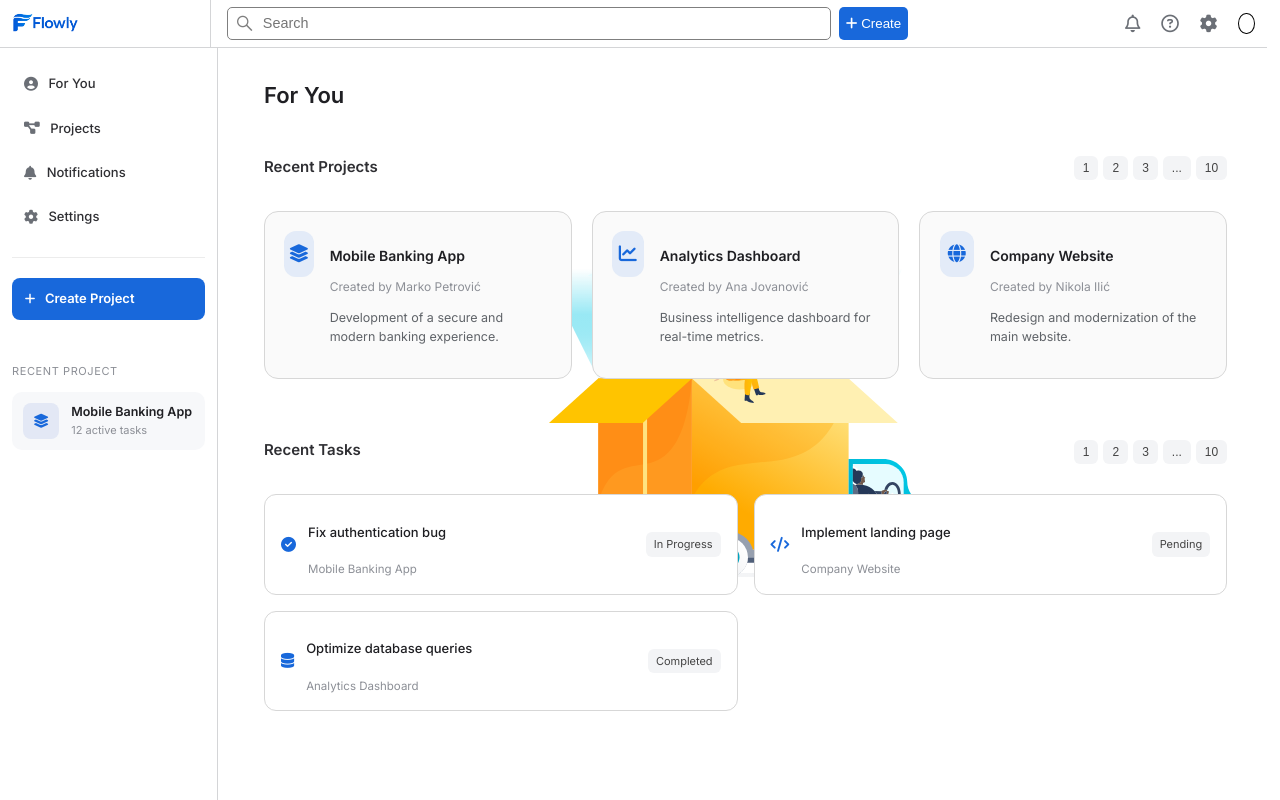
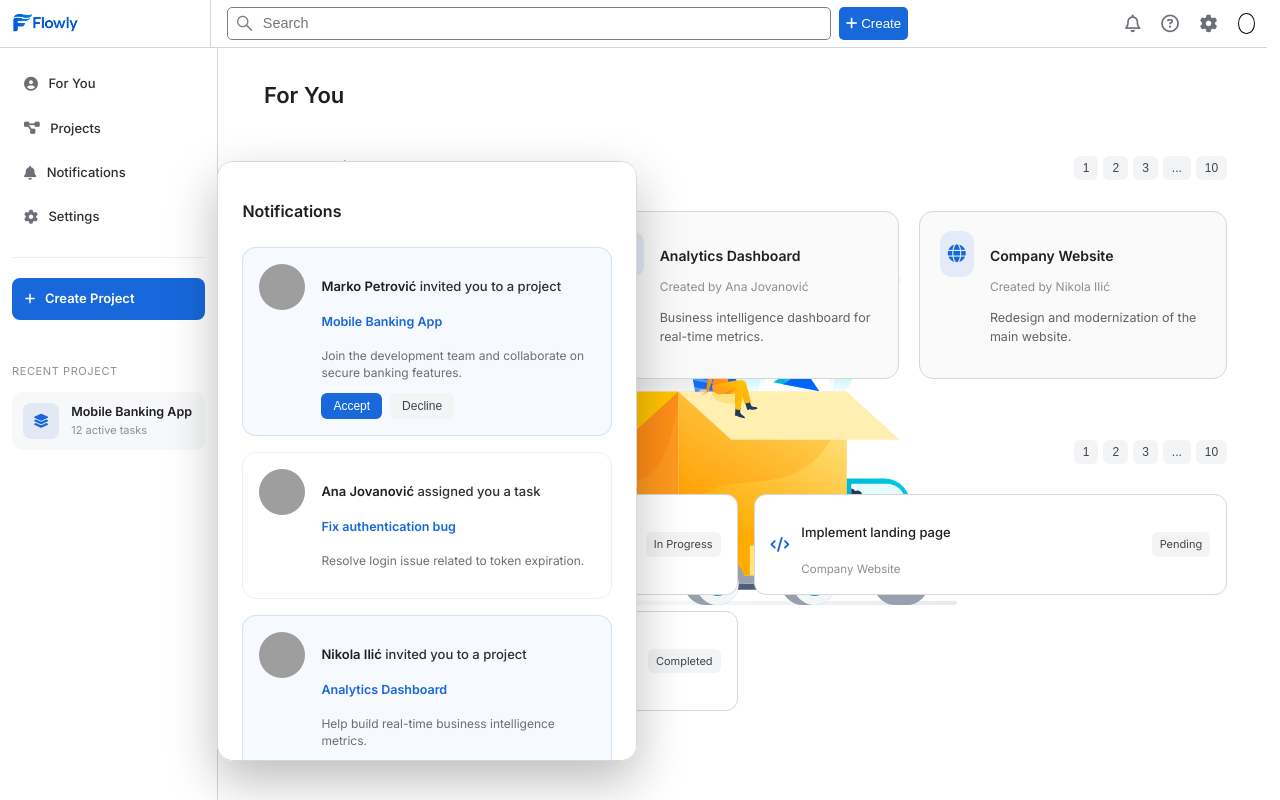
Before and after one commit to stefanpopovic01/project-management-app, a React (Vite) app in the folder frontend/: page /dashboard in a window 1280 px wide. Both pictures are taken after a click on the link "Notifications". Built offline with nearby package versions, Linux system fonts and the light colour scheme; grey boxes are pictures that could not be loaded.

Commit message:
Notifications menu

```diff
--- /dev/null
+++ b/frontend/src/components/SidebarNotifications/SidebarNotifications.css
@@ -0,0 +1,135 @@
+.sn-container {
+  width: 420px;
+  max-height: 75vh;
+  background: #ffffff;
+  border-radius: 16px;
+  box-shadow: 0 20px 50px rgba(0, 0, 0, 0.263);
+  padding: 1.5rem;
+  font-family: "Inter", sans-serif;
+  overflow-y: auto;
+  position: absolute;
+  z-index: 900;
+  top: 15%;
+  left: 100%;
+  background-color: white;
+  border: 1px solid #d7d7d7;
+}
+
+/* HEADER */
+
+.sn-header h2 {
+  font-size: 16px;
+  font-weight: 600;
+  color: #1f1f23;
+  margin-bottom: 1.5rem;
+}
+
+/* ITEM */
+
+.sn-item {
+  display: flex;
+  gap: 1rem;
+  padding: 1rem;
+  border-radius: 14px;
+  transition: background 0.2s ease, box-shadow 0.2s ease;
+  margin-bottom: 1rem;
+  border: 1px solid #f0f0f0;
+}
+
+.sn-item:hover {
+  background: #fafafa;
+  box-shadow: 0 6px 18px rgba(0, 0, 0, 0.05);
+}
+
+/* Invite highlight (suptilno plava) */
+.sn-invite {
+  background: rgba(24, 104, 219, 0.04);
+  border: 1px solid rgba(24, 104, 219, 0.15);
+}
+
+/* AVATAR */
+
+.sn-avatar {
+  width: 46px;
+  height: 46px;
+  border-radius: 50%;
+  overflow: hidden;
+  flex-shrink: 0;
+  background: #e3e8f5;
+}
+
+.sn-avatar img {
+  width: 100%;
+  height: 100%;
+  object-fit: cover;
+}
+
+/* CONTENT */
+
+.sn-content {
+  display: flex;
+  flex-direction: column;
+}
+
+.sn-title {
+  font-size: 13px;
+  font-weight: 500;
+  color: #2f2f33;
+  margin-bottom: 4px;
+}
+
+.sn-title strong {
+  font-weight: 600;
+  color: #1f1f23;
+}
+
+.sn-project {
+  font-size: 12.5px;
+  font-weight: 600;
+  color: rgb(24, 104, 219);
+  margin-bottom: 4px;
+}
+
+.sn-desc {
+  font-size: 12px;
+  color: #6b6f76;
+  line-height: 1.4;
+  margin-bottom: 0.75rem;
+}
+
+/* ACTION BUTTONS */
+
+.sn-actions {
+  display: flex;
+  gap: 0.5rem;
+}
+
+.sn-accept {
+  background: rgb(24, 104, 219);
+  color: #ffffff;
+  border: none;
+  padding: 6px 12px;
+  font-size: 12px;
+  border-radius: 6px;
+  cursor: pointer;
+  transition: background 0.2s ease;
+}
+
+.sn-accept:hover {
+  background: rgb(20, 88, 185);
+}
+
+.sn-decline {
+  background: #f3f4f6;
+  color: #444;
+  border: none;
+  padding: 6px 12px;
+  font-size: 12px;
+  border-radius: 6px;
+  cursor: pointer;
+  transition: background 0.2s ease;
+}
+
+.sn-decline:hover {
+  background: #e5e7eb;
+}
--- /dev/null
+++ b/frontend/src/components/SidebarNotifications/SidebarNotifications.jsx
@@ -0,0 +1,80 @@
+import "./SidebarNotifications.css";
+
+const SidebarNotifications = () => {
+  return (
+    <div className="sn-container">
+
+      <div className="sn-header">
+        <h2>Notifications</h2>
+      </div>
+
+      <div className="sn-list">
+
+        {/* PROJECT INVITE */}
+        <div className="sn-item sn-invite">
+          <div className="sn-avatar">
+            <img src="#" alt="profile" />
+          </div>
+
+          <div className="sn-content">
+            <p className="sn-title">
+              <strong>Marko Petrović</strong> invited you to a project
+            </p>
+            <p className="sn-project">Mobile Banking App</p>
+            <p className="sn-desc">
+              Join the development team and collaborate on secure banking features.
+            </p>
+
+            <div className="sn-actions">
+              <button className="sn-accept">Accept</button>
+              <button className="sn-decline">Decline</button>
+            </div>
+          </div>
+        </div>
+
+        {/* TASK ASSIGNED */}
+        <div className="sn-item">
+          <div className="sn-avatar">
+            <img src="#" alt="profile" />
+          </div>
+
+          <div className="sn-content">
+            <p className="sn-title">
+              <strong>Ana Jovanović</strong> assigned you a task
+            </p>
+            <p className="sn-project">Fix authentication bug</p>
+            <p className="sn-desc">
+              Resolve login issue related to token expiration.
+            </p>
+          </div>
+        </div>
+
+        {/* PROJECT INVITE */}
+        <div className="sn-item sn-invite">
+          <div className="sn-avatar">
+            <img src="#" alt="profile" />
+          </div>
+
+          <div className="sn-content">
+            <p className="sn-title">
+              <strong>Nikola Ilić</strong> invited you to a project
+            </p>
+            <p className="sn-project">Analytics Dashboard</p>
+            <p className="sn-desc">
+              Help build real-time business intelligence metrics.
+            </p>
+
+            <div className="sn-actions">
+              <button className="sn-accept">Accept</button>
+              <button className="sn-decline">Decline</button>
+            </div>
+          </div>
+        </div>
+
+      </div>
+
+    </div>
+  );
+};
+
+export default SidebarNotifications;
--- a/frontend/src/components/VerticalNavbar/VerticalNavbar.jsx
+++ b/frontend/src/components/VerticalNavbar/VerticalNavbar.jsx
@@ -1,6 +1,11 @@
 import "./VerticalNavbar.css";
+import { useState } from "react";
+
+import SidebarNotifications from "../SidebarNotifications/SidebarNotifications";
 
 const VerticalNavbar = () => {
+
+const [notificationMenu, setNotificationMenu] = useState(false);
   return (
     <nav className="dh-sidebar">
       <div className="dh-sidebar-inner">
@@ -22,13 +27,15 @@ const VerticalNavbar = () => {
             <i className="fa-solid fa-chevron-right dh-sidebar-arrow"></i>
           </a>
 
-          <a href="#" className="dh-sidebar-link">
+          <a href="#" className="dh-sidebar-link" onClick={() => setNotificationMenu(!notificationMenu)}>
             <div className="dh-sidebar-left">
               <i className="fa-solid fa-bell"></i>
               <span>Notifications</span>
             </div>
             <i className="fa-solid fa-chevron-right dh-sidebar-arrow"></i>
           </a>
+
+            {notificationMenu && (<SidebarNotifications/> )}
 
           <a href="#" className="dh-sidebar-link">
             <div className="dh-sidebar-left">
--- a/frontend/src/pages/ForYou/ForYou.css
+++ b/frontend/src/pages/ForYou/ForYou.css
@@ -2,7 +2,6 @@
   margin-left: 14rem;
   padding: 4rem 2.5rem 2rem 2.5rem;
   font-family: "Inter", sans-serif;
-  position: relative;
 }
 
 .fy-title {
@@ -16,8 +15,8 @@
     z-index: -1;
     position: absolute;
     top: 30%;
-    left: 30%;
-    width: 40%;
+    left: 40%;
+    width: 35%;
 }
 
 /* SECTION */
@@ -78,7 +77,6 @@
 
 .fy-project-card:hover {
   box-shadow: 0 8px 24px rgba(0, 0, 0, 0.06);
-  transform: translateY(-2px);
 }
 
 .fy-project-icon {
```
